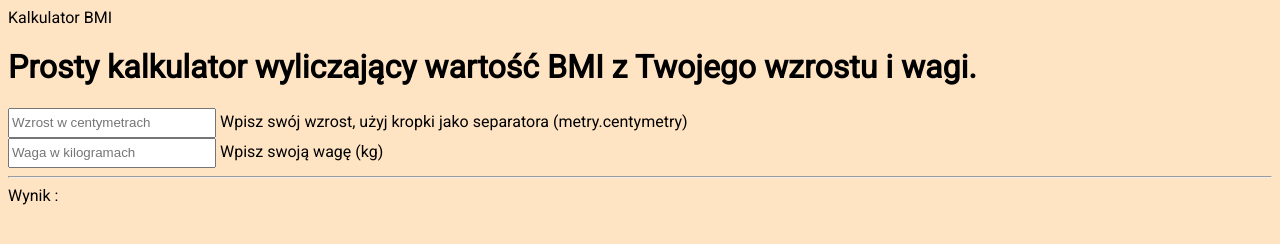
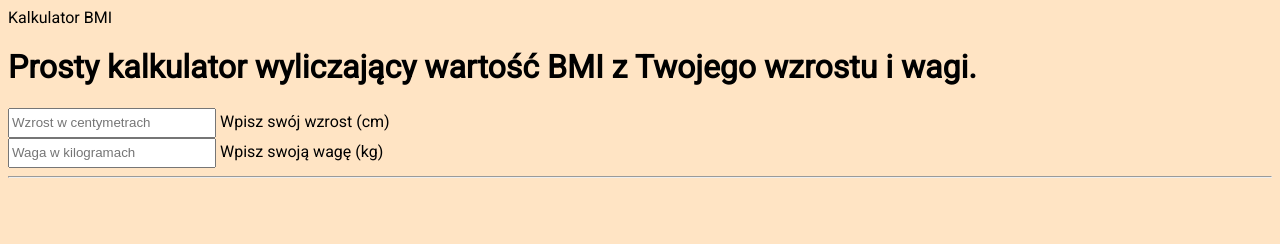
Before and after one commit to LukCen/calc_in_cm, a plain HTML site: page index.html in a window 1280 px wide. Drawn offline with Linux system fonts and the light colour scheme.

Commit message:
final final final changes

```diff
--- a/index.html
+++ b/index.html
@@ -12,10 +12,10 @@
     <header>Kalkulator BMI</header>
     <h1>Prosty kalkulator wyliczający wartość BMI z Twojego wzrostu i wagi.</h1>
     <form oninput="result.value = parseInt(bodyweight.value)/(parseFloat(bodyheight.value/100)*parseFloat(bodyheight.value/100))">
-        <input name="bodyheight" required placeholder="Wzrost w centymetrach" class="numfield" type="number"> Wpisz swój wzrost, użyj kropki jako separatora (metry.centymetry) <br>
+        <input name="bodyheight" required placeholder="Wzrost w centymetrach" class="numfield" type="number"> Wpisz swój wzrost (cm)<br>
         <input name="bodyweight" required placeholder="Waga w kilogramach" class="numfield" type="number"> Wpisz swoją wagę (kg) <br>
         <hr>
-        <output id="result">Wynik :</output>
+        <output id="result"></output>
 
     </form>
     <script src="js/script.js"></script>
```
